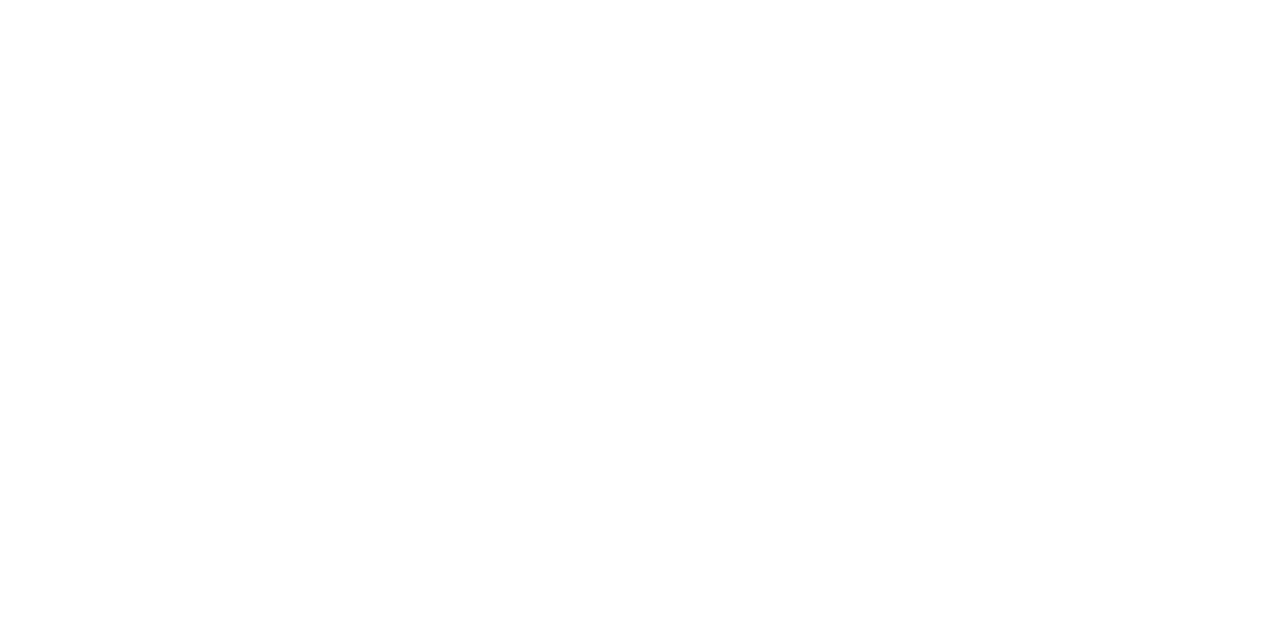
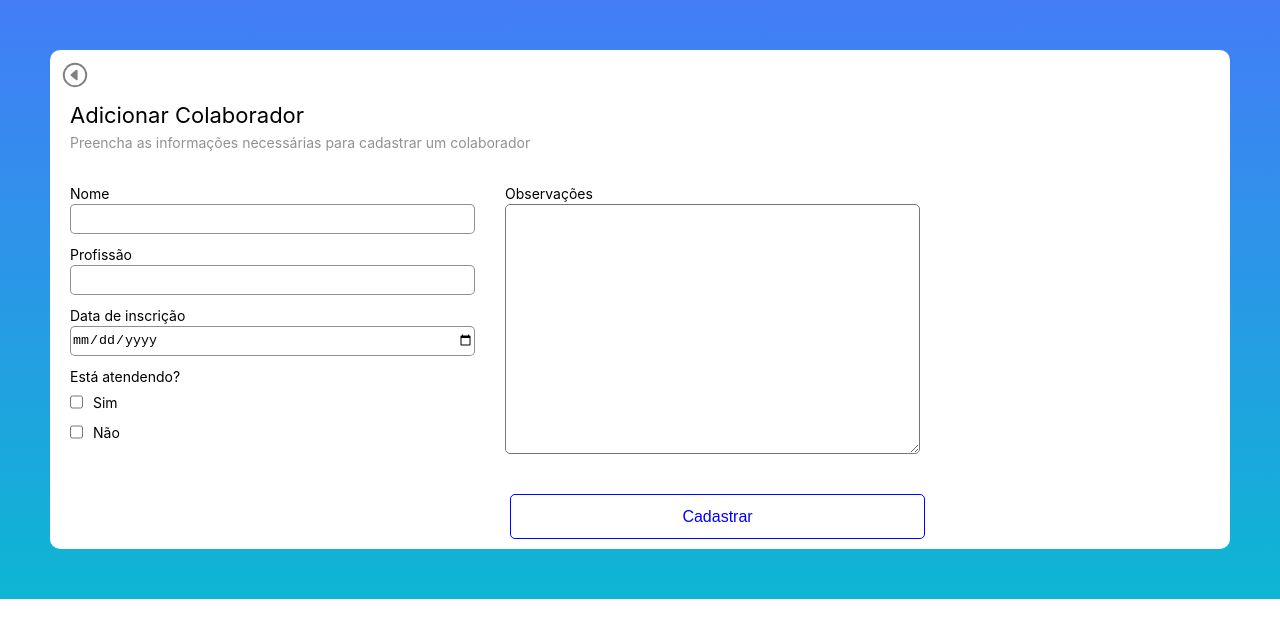
Before and after one commit to jpdicarvalho/CasaAzul-Frontend, a React (Vite) app: page /AddNewColaborador in a window 1280 px wide. Before the commit this address had no page. Shown: the top 638 px of the page. Built offline with nearby package versions, Linux system fonts and the light colour scheme.

Commit message:
Create form add a new professional

```diff
--- /dev/null
+++ b/src/AddNewColaborador/AddNewColaborador.css
@@ -0,0 +1,7 @@
+.input__textarea{
+    padding: 5px;
+    border-radius: 5px;
+    height: 250px;
+    outline: none;
+    color: black;
+}
--- /dev/null
+++ b/src/AddNewColaborador/AddNewColaborador.jsx
@@ -0,0 +1,132 @@
+import { useNavigate } from "react-router-dom"
+import './AddNewColaborador.css'
+import { IoCaretBackCircleOutline } from "react-icons/io5";
+import { MdOutlineErrorOutline } from "react-icons/md";
+import { FaRegCheckCircle } from "react-icons/fa";
+
+
+import { useState, useEffect } from "react";
+import axios from "axios";
+
+
+const AddNewColaborador = () =>{
+const navigate = useNavigate();
+
+const navigateToColaboradores = (colaboradores) => {
+    navigate("/Colaboradores", {state: {colaboradores}});
+};
+
+const [newName, setNewName] = useState(null);
+const [newProfession, setNewProfession] = useState('');
+const [newDateCreation, setNewDateCreation] = useState('');
+const [isWorking, setIsworking] = useState('');
+const [newObservation, setNewObservation] = useState('');
+const [message, setMessage] = useState('');
+
+const date = new Date()
+const currentDate = new Date(date);
+const token = `${currentDate.getDate()}-${currentDate.getMonth() + 1}-${currentDate.getFullYear()}-${currentDate.getHours()}:${currentDate.getMinutes()}`;
+
+const objectColaborador =[
+    newName,
+    newProfession,
+    newDateCreation,
+    isWorking,
+    newObservation
+]
+
+function validationForm (objectColaborador) {
+    for(let i=0; i < objectColaborador.length; i++){
+        if(!objectColaborador[i]){
+            return false
+        }
+    }
+}
+const isValidated = validationForm(objectColaborador)
+
+const createNewColaborador = () =>{
+    if(isValidated != false){
+        axios.post('http://localhost:8000/api/AddNewColaborador/', objectColaborador)
+        .then(res => {
+            if(res.data.Success === "Success"){
+                setMessage("Colaborador cadastrado com sucesso!")
+                setTimeout(() => {
+                    setMessage(null);
+                  }, 2000);
+            }
+        }).catch(err => console.log(err))
+    }else{
+        setMessage("É necessário preencher todos os campos.")
+        setTimeout(() => {
+            setMessage(null);
+          }, 2000);
+    }
+
+}
+console.log(objectColaborador)
+
+    return(
+        <div className="container__form">
+            <div className='main__form'>
+                <IoCaretBackCircleOutline className="icon__back" onClick={() => navigateToColaboradores("colaboradores")}/>
+
+                <div className="tittle__form">
+                    Adicionar Colaborador
+                </div>
+                <div className="subtittle__form">
+                    Preencha as informações necessárias para cadastrar um colaborador
+                </div>
+                <div className="container__inputs">
+                    <div className="container__one">
+                        <div className="Input__box">
+                            <label htmlFor="">Nome</label>
+                            <input type="text" className='input__inner' onChange={(e) => {setNewName(e.target.value)}}/>
+                        </div>
+
+                        <div className="Input__box">
+                            <label htmlFor="">Profissão</label>
+                            <input type="text" className='input__inner' onChange={(e) => {setNewProfession(e.target.value)}}/>
+                        </div>
+                        <div className="Input__box">
+                            <label htmlFor="">Data de inscrição</label>
+                            <input type="date" className='input__inner'onChange={(e) => {setNewDateCreation(e.target.value)}}/>
+                        </div>
+                        <div className="Input__box">
+                            <label htmlFor="">Está atendendo? </label>
+                            <label className="input__ckeckBox">
+                                <input
+                                    type="checkbox"
+                                    className='input__inner'
+                                    checked={isWorking === 'Sim'}
+                                    onChange={(e) => {setIsworking('Sim')}} // Define o estado como true se marcado, false se não marcado
+                                />
+                                Sim
+                            </label>
+
+                            <label className="input__ckeckBox">
+                                <input
+                                    type="checkbox"
+                                    className='input__inner'
+                                    checked={isWorking === 'Não'}
+                                    onChange={(e) => {setIsworking('Não')}} // Define o estado como false se marcado, true se não marcado
+                                />
+                                Não
+                            </label>
+                        </div>
+                    </div>
+                    <div className="container__two">
+                        <div className="Input__box">
+                            <label htmlFor="">Observações</label>
+                            <textarea type="text" className='input__textarea' onChange={(e) => {setNewObservation(e.target.value)}}/>
+                        </div>
+
+                        <button className={`Btn_cadastrar ${isValidated != false ? 'Skilled__button' : ''}`} onClick={createNewColaborador}>
+                            Cadastrar
+                        </button>
+                    </div>
+                </div>
+            </div>
+        </div>
+    )
+};
+export default AddNewColaborador;
--- a/src/App.jsx
+++ b/src/App.jsx
@@ -5,6 +5,7 @@ import Atendimento from './Atendimento/Atendimento';
 import AddNewAtendimento from './AddNewAtendimento/AddNewAtendimento';
 import Colaboradores from './Colaboradores/Coladoradores';
 import Relatorios from './Relatorios/Relatorios';
+import AddNewColaborador from './AddNewColaborador/AddNewColaborador';
 
 function App() {
 
@@ -17,8 +18,8 @@ function App() {
         <Route path='/Colaboradores' element={<Colaboradores/>}/>
         <Route path='/Relatorios' element={<Relatorios/>}/>
         <Route path='/AddNewPatient' element={<AddNewPatient/>}/>
+        <Route path='/AddNewColaborador' element={<AddNewColaborador/>}/>
         <Route path='/AddNewAtendimento' element={<AddNewAtendimento/>}/>
-
 
       </Routes>
     </Router>
--- a/src/Colaboradores/Coladoradores.jsx
+++ b/src/Colaboradores/Coladoradores.jsx
@@ -24,7 +24,7 @@ const { colaboradores } = location.state;
 
 //passando os dados da barbearia selecionada
 const navigateToAddNewPatient = () => {
-    navigate("/AddNewPatient");
+    navigate("/AddNewColaborador");
 };
 
 const navigateToAtendimento = (atendimento) => {
@@ -87,9 +87,7 @@ const navigateToRelatorios = (relatorios) => {
 
             </div>
             <div className="section__information">
-                <div className="container__search">
-                    <input type="search" className='inputSearch' placeholder='Pesquisar'/>
-                </div>
+
                 <div className="container__addPaciente">
                     <div className="tittle__information">
                         Colaboradores
--- a/src/Paciente/Paciente.css
+++ b/src/Paciente/Paciente.css
@@ -119,6 +119,7 @@
     justify-content: space-between;
     padding-left: 10px;
     margin-top: 20px;
+    margin-right: 50px;
     border-bottom: 1px solid #E5E5E5;
     font-size: 25px;
     color: black;
@@ -128,10 +129,19 @@
 .add__paciente{
     height: 40px;
     width: 200px;
+    color: blue;
+    border: 1px solid blue;
+    border-radius: 5px;
+    background: transparent;
+    transition: 0.5s;
+}
+.add__paciente:hover{
     color: #fff;
-    background: #1163B4;
-    border: none;
-    border-radius: 12px;
+    border: 1px solid blue;
+    background: blue;
+    transition: 0.5s;
+    border-radius: 10px;
+    cursor: pointer;
 }
 .container__tittle__table{
     display: flex;
@@ -151,6 +161,7 @@
     height: 60px;
     background:#fff;
     box-shadow: -3px 3px 7px 0px #00000030;
+    margin-right: 50px;
 }
 .pacient__box{
     display: flex;
@@ -164,3 +175,11 @@
     width: 150px;
     margin: 5px;
 }
+.icon__patient{
+    margin-right: 10px;
+    padding: 5px;
+    width: 30px;
+    height: 100%;
+    cursor: pointer;
+    color: #0DB6D3;
+}
--- a/src/Paciente/Paciente.jsx
+++ b/src/Paciente/Paciente.jsx
@@ -102,9 +102,7 @@ console.log(pacientes)
 
             </div>
             <div className="section__information">
-                <div className="container__search">
-                    <input type="search" className='inputSearch' placeholder='Pesquisar'/>
-                </div>
+
                 <div className="container__addPaciente">
                     <div className="tittle__information">
                         Pacientes
@@ -129,8 +127,8 @@ console.log(pacientes)
                             <p className='pacient__inner'>{item.registration_date}</p>
                             <p className='pacient__inner'>{item.laudo}</p>
                             <p className='pacient__inner'>{item.code_cid}</p>
-                            <p><FaRegEdit className='ico'/></p>
-                            <p><MdDeleteOutline /></p>
+                            <p><FaRegEdit className='icon__patient'/></p>
+                            <p><MdDeleteOutline className='icon__patient'/></p>
                         </div>
                     </div>
                 ))}
```
